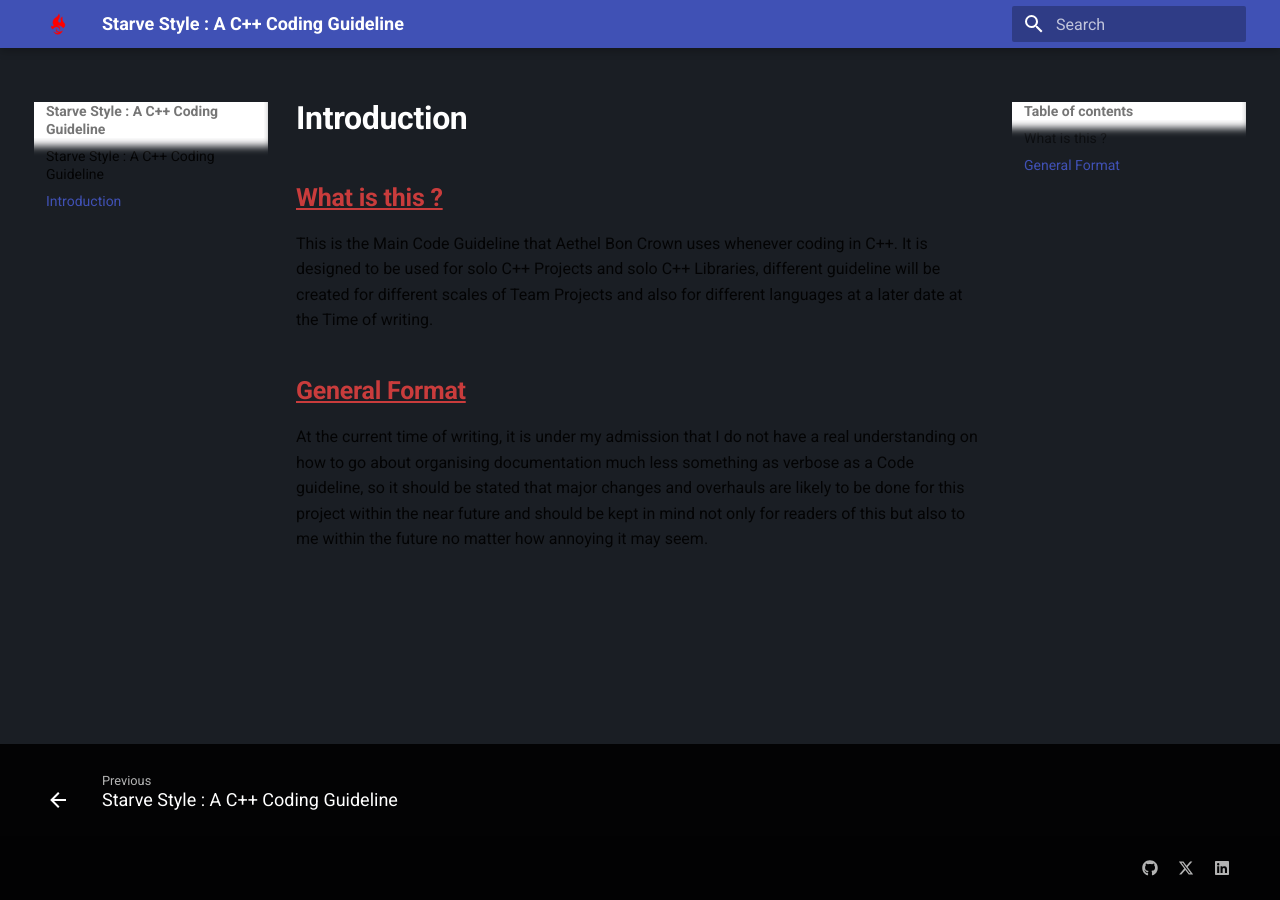
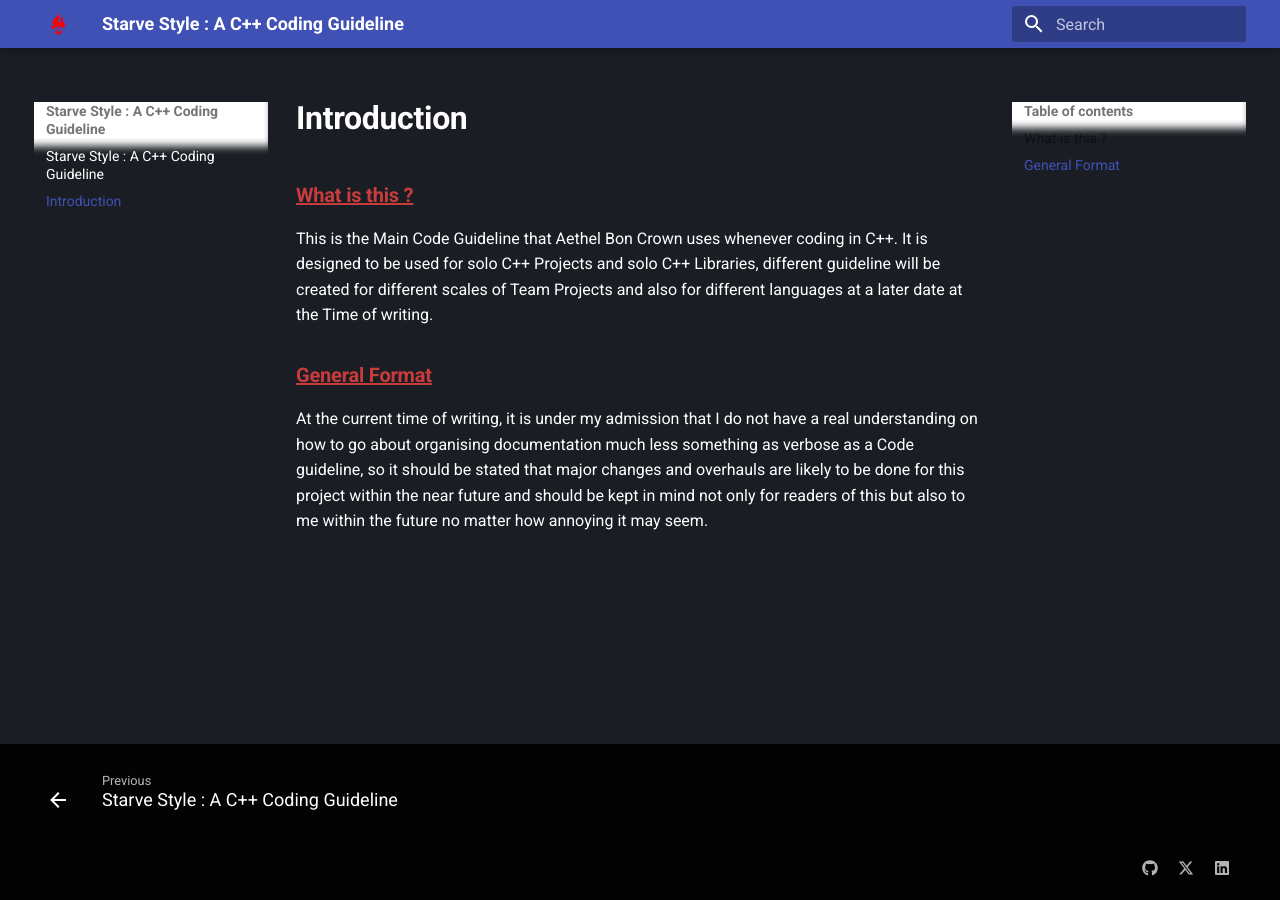
Before and after one commit to Belphonz/Starve-Style, an MkDocs documentation site: the page built from docs/Introduction.md, in a window 1280 px wide. Built offline with MkDocs 1.6.1 and Material for MkDocs 9.7.7, drawn with Linux system fonts in a browser that asks for light colours.

Commit message:
vault backup: 2024-10-19 14:28:18

```diff
--- a/docs/Introduction.md
+++ b/docs/Introduction.md
@@ -1,8 +1,8 @@
-## <u>What is this ?</u>
+### <u>What is this ?</u>
 
 This is the Main Code Guideline that Aethel Bon Crown uses whenever coding in C++.
 It is designed to be used for solo C++ Projects and solo C++ Libraries, different guideline will be created for different scales of Team Projects and also for different languages at a later date at the Time of writing.
 
-## <u>General Format</u>
+### <u>General Format</u>
 
 At the current time of writing, it is under my admission that I do not have a real understanding on how to go about organising documentation much less something as verbose as a Code guideline, so it should be stated that major changes and overhauls are likely to be done for this project within the near future and should be kept in mind not only for readers of this but also to me within the future no matter how annoying it may seem.
--- a/docs/stylesheets/extra.css
+++ b/docs/stylesheets/extra.css
@@ -16,4 +16,6 @@
 body {
    background-color:  rgb(26, 30, 36);
    background:  rgb(26, 30, 36);
+
+   color: white;
 }
```
